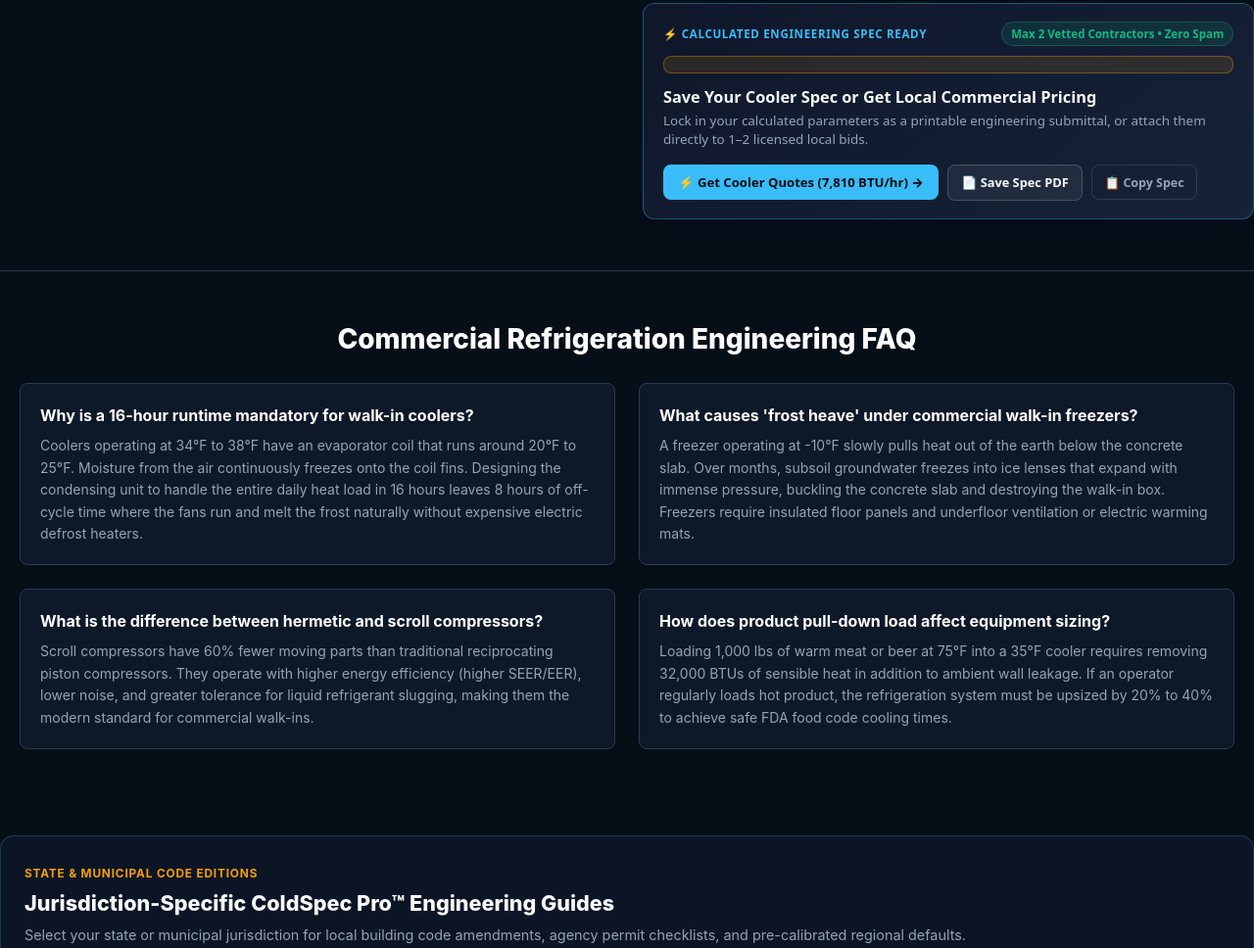
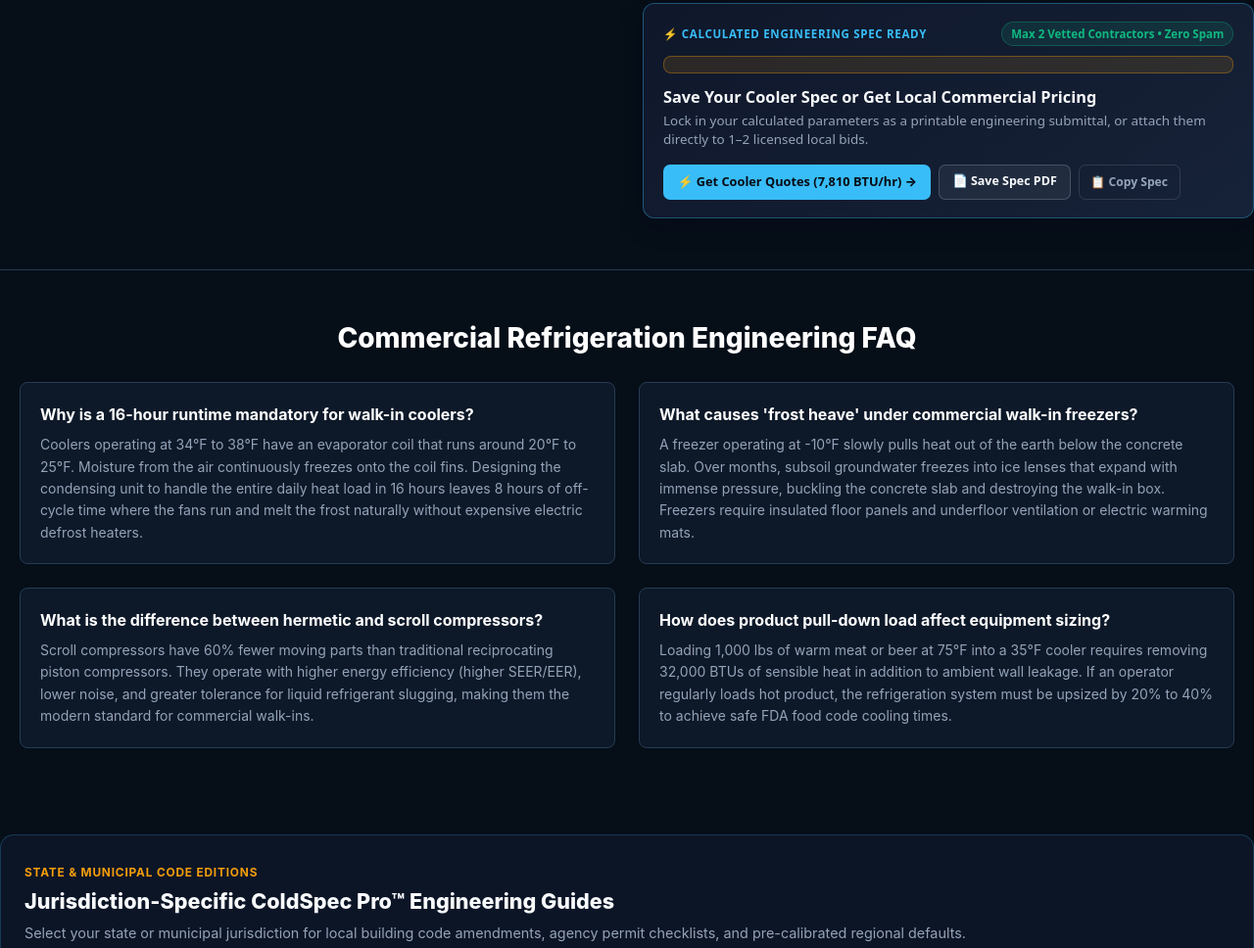
Before and after one commit to prabhnoor12/tradespec-pro, a plain HTML site: page cold-spec/index.html in a window 1280 px wide. Shown: the part 2149-3117 px from the top of the page at 98% size. Drawn offline with nearby package versions, Linux system fonts and the light colour scheme.

Commit message:
Fix oversized spec-capture CTA button with compact 36px height, clean unit formatting, relaxed CSS/JS cache headers, and ?v=2 cache bust

```diff
--- a/css/spec-capture.css
+++ b/css/spec-capture.css
@@ -62,24 +62,27 @@
 .tsp-cap-actions {
   display: flex;
   align-items: center;
-  gap: 0.55rem;
+  gap: 0.5rem;
   flex-wrap: wrap;
 }
 
 .tsp-cap-btn-primary {
-  flex: 0 1 auto;
+  flex: 0 0 auto;
+  width: auto !important;
+  height: 36px;
   display: inline-flex;
   align-items: center;
   justify-content: center;
-  gap: 0.4rem;
+  gap: 0.35rem;
   background: #38bdf8;
   color: #070b14;
   border: none;
-  border-radius: 8px;
-  padding: 0.56rem 0.95rem;
+  border-radius: 7px;
+  padding: 0 0.9rem;
   font-family: inherit;
-  font-size: 0.82rem;
+  font-size: 0.8rem;
   font-weight: 800;
+  line-height: 1;
   cursor: pointer;
   transition: background-color 0.15s ease, transform 0.12s ease;
   text-align: center;
@@ -95,7 +98,9 @@
 }
 
 .tsp-cap-btn-secondary {
-  flex: 0 1 auto;
+  flex: 0 0 auto;
+  width: auto !important;
+  height: 36px;
   display: inline-flex;
   align-items: center;
   justify-content: center;
@@ -103,11 +108,12 @@
   background: rgba(255, 255, 255, 0.06);
   color: #f8fafc;
   border: 1px solid rgba(255, 255, 255, 0.18);
-  border-radius: 8px;
-  padding: 0.54rem 0.85rem;
+  border-radius: 7px;
+  padding: 0 0.8rem;
   font-family: inherit;
-  font-size: 0.8rem;
+  font-size: 0.78rem;
   font-weight: 700;
+  line-height: 1;
   cursor: pointer;
   transition: border-color 0.15s ease, background-color 0.15s ease;
   white-space: nowrap;
@@ -119,18 +125,22 @@
 }
 
 .tsp-cap-btn-ghost {
+  flex: 0 0 auto;
+  width: auto !important;
+  height: 36px;
   display: inline-flex;
   align-items: center;
   justify-content: center;
-  gap: 0.35rem;
+  gap: 0.3rem;
   background: transparent;
   color: #94a3b8;
   border: 1px solid rgba(255, 255, 255, 0.12);
-  border-radius: 8px;
-  padding: 0.54rem 0.78rem;
+  border-radius: 7px;
+  padding: 0 0.72rem;
   font-family: inherit;
-  font-size: 0.78rem;
+  font-size: 0.76rem;
   font-weight: 700;
+  line-height: 1;
   cursor: pointer;
   transition: color 0.15s ease, border-color 0.15s ease;
   white-space: nowrap;
--- a/js/spec-capture.js
+++ b/js/spec-capture.js
@@ -77,7 +77,10 @@
       secondaryId: 'metricSteelBudget',
       noun: 'Rack Layout',
       unitHint: 'Pallets',
-      btnLabel: (val) => val ? `⚡ Get Quotes (${val} Pallets) →` : '⚡ Get Pallet Rack Quotes →',
+      btnLabel: (val) => {
+        const num = String(val || '').replace(/pallets?/i, '').trim();
+        return num ? `⚡ Get Quotes (${num} Pallets) →` : '⚡ Get Pallet Rack Quotes →';
+      },
       basePrice: 200,
       urgentPrice: 350,
       codeCheck: (num) => num >= 300 ? 'IFC Ch. 32 Trigger: High-Piled Storage Fire Permit & RMI Seismic Calc Likely Required' : ''
@@ -113,7 +116,10 @@
       secondaryId: 'metricRValue',
       noun: 'Spray Foam',
       unitHint: 'BF',
-      btnLabel: (val) => val ? `⚡ Get Foam Quotes (${val} BF) →` : '⚡ Get Spray Foam Quotes →',
+      btnLabel: (val) => {
+        const num = String(val || '').replace(/(bd\s*ft|board\s*feet|bf)/i, '').trim();
+        return num ? `⚡ Get Foam Quotes (${num} BF) →` : '⚡ Get Spray Foam Quotes →';
+      },
       basePrice: 115,
       urgentPrice: 195,
       codeCheck: (num) => num >= 5000 ? 'IBC §2603.4 Trigger: 15-Min Thermal / Intumescent Fire Barrier Required' : ''
```
Also changed, not shown: 1 other file.
